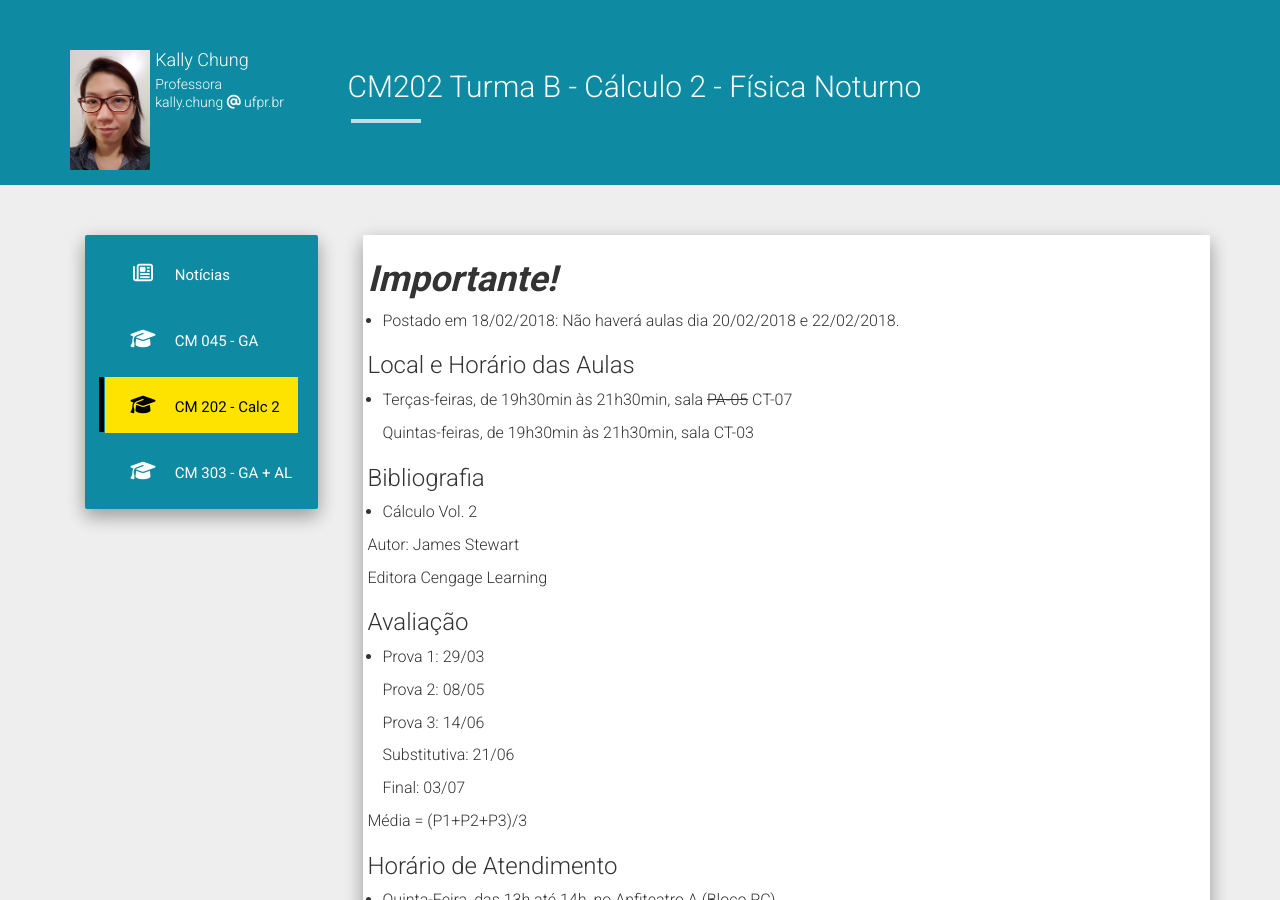
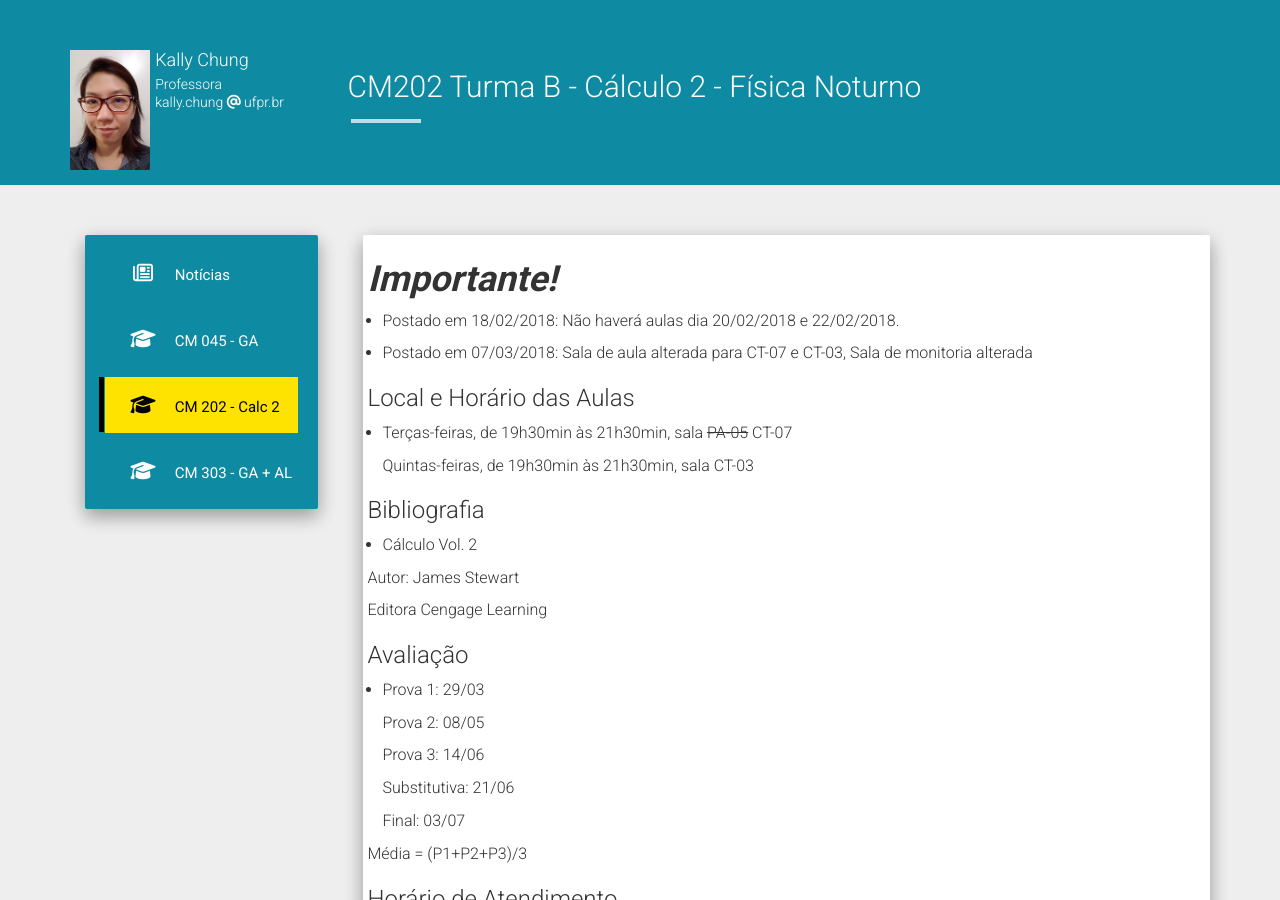
Before and after one commit to chunggnuhc/chunggnuhc.github.io, a Jekyll site: the page built from CM202-Calc2-1sem2018.md, in a window 1280 px wide and 900 px high. Built offline with Jekyll 4.4.1, drawn with Linux system fonts in a browser that asks for light colours; nearby versions of some CDN libraries.

Commit message:
Update CM202-Calc2-1sem2018.md

```diff
--- a/CM202-Calc2-1sem2018.md
+++ b/CM202-Calc2-1sem2018.md
@@ -5,6 +5,8 @@ permalink: /CM202-Calc2-1sem2018/
 ---
 <h1><b><i>Importante!</i></b></h1>
 - Postado em 18/02/2018: Não haverá aulas dia 20/02/2018 e 22/02/2018.
+
+- Postado em 07/03/2018: Sala de aula alterada para CT-07 e CT-03, Sala de monitoria alterada
 
 <h3>Local e Horário das Aulas</h3>
 - Terças-feiras, de 19h30min às 21h30min, sala <strike>PA-05</strike> CT-07
```
